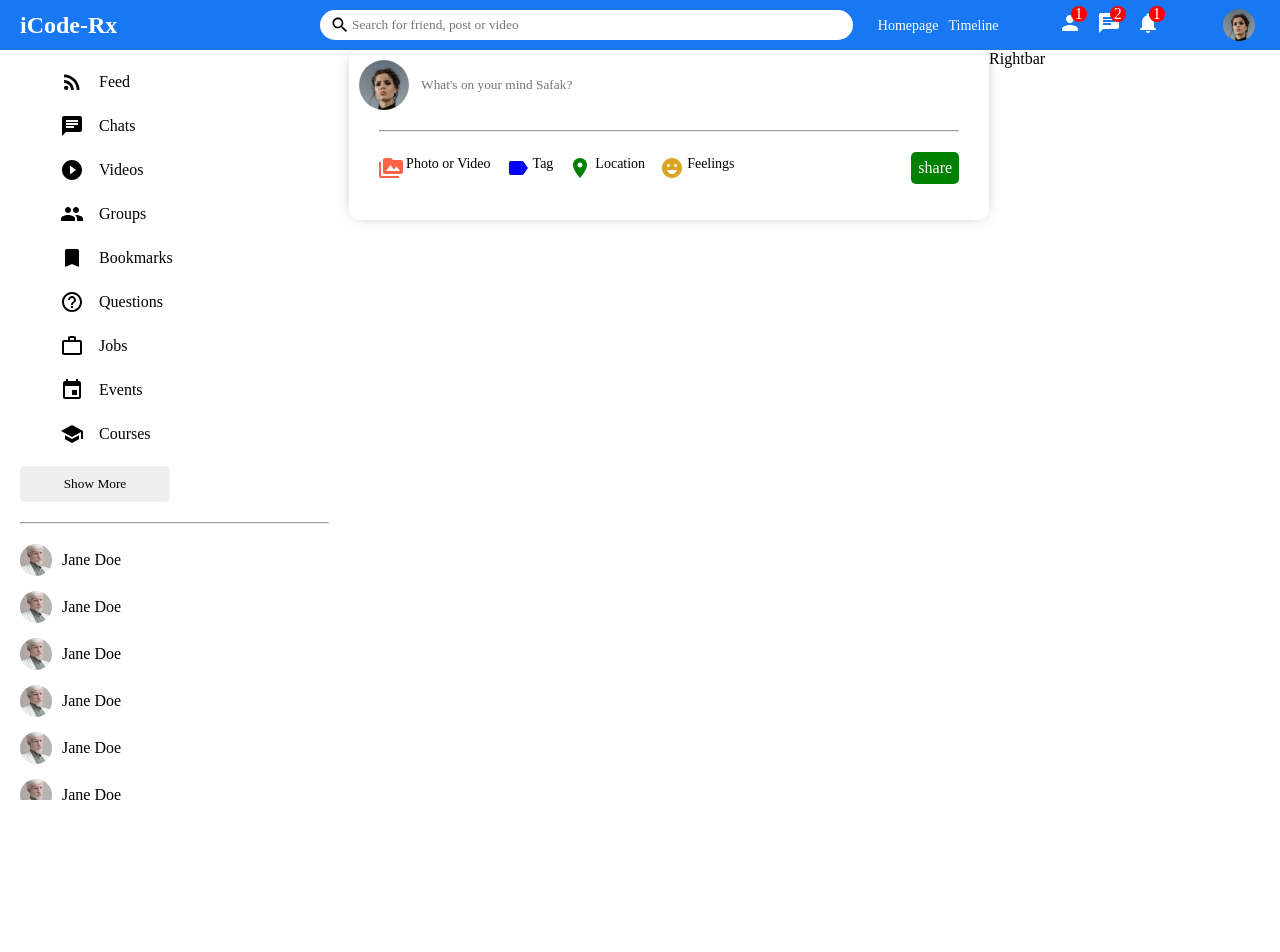
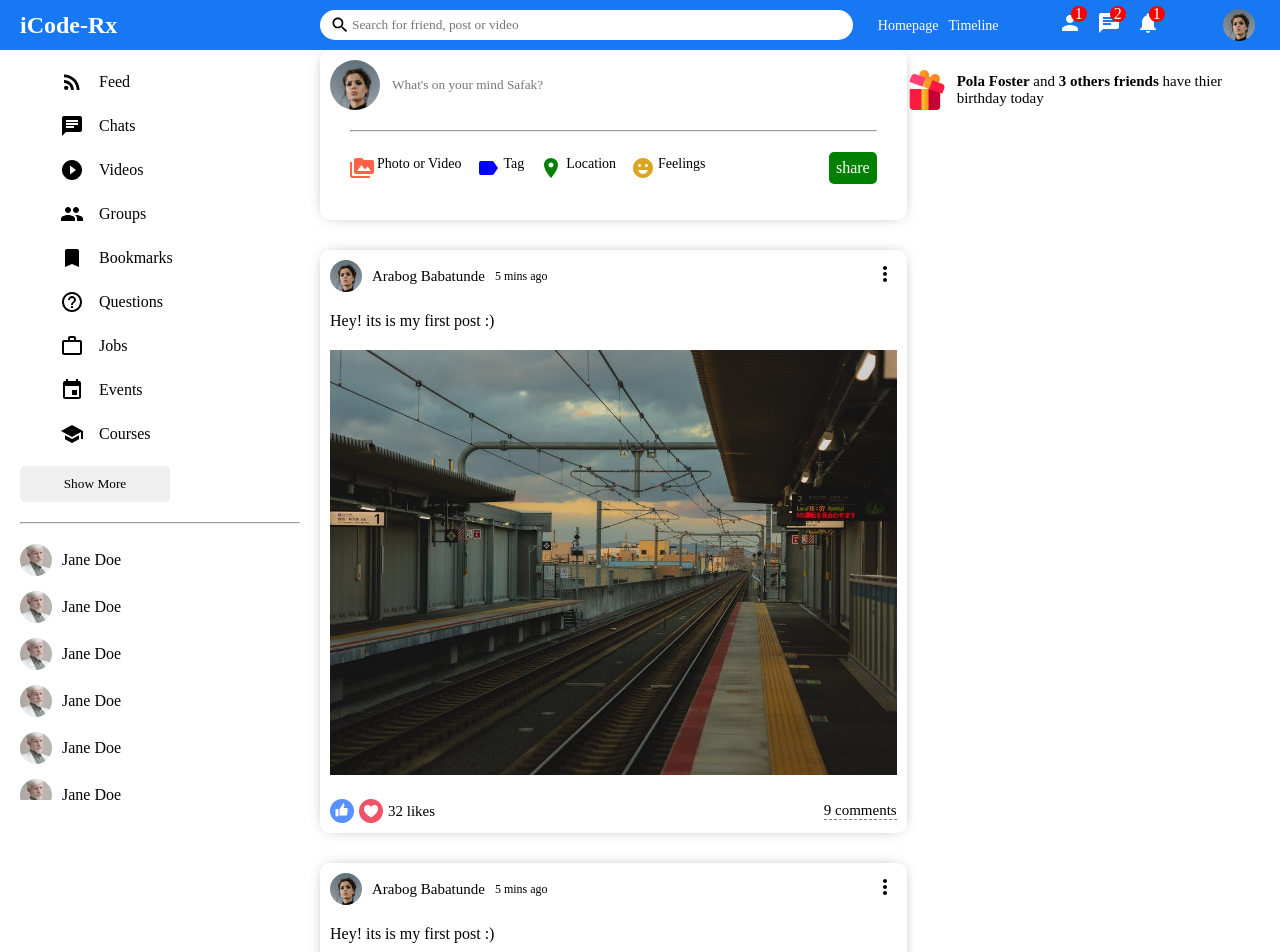
Before and after one commit to arabog/iCode-Rx-Social-Media, a React (Create React App) app in the folder react-social-client/: page / in a window 1280 px wide. Shown: the top 952 px of the page. Before the commit the page ends 800 px from the top, so only its background shows below. Built offline with nearby package versions, Linux system fonts and the light colour scheme.

Commit message:
another commit

```diff
--- a/react-social-client/src/components/feed/Feed.jsx
+++ b/react-social-client/src/components/feed/Feed.jsx
@@ -1,12 +1,17 @@
+import Post from "../post/Post"
+import Share from "../share/Share"
 import "./feed.css"
-import Share from "../share/Share"
 
 export default function Feed() {
           return (
                     <div className= "feed">
                               <div className="feedWrapper">
                                         < Share />
-
+                                        <Post />
+                                        <Post />
+                                        <Post />
+                                        <Post />
+                                        <Post />
 
                               </div>
                     </div>
--- a/react-social-client/src/components/feed/feed.css
+++ b/react-social-client/src/components/feed/feed.css
@@ -2,6 +2,6 @@
           flex: 5.5;
 }
 
-.feedWrapper {
+/* .feedWrapper {
           display: flex;
-}
+} */
--- a/react-social-client/src/components/post/Post.jsx
+++ b/react-social-client/src/components/post/Post.jsx
@@ -0,0 +1,40 @@
+import './post.css'
+import { MoreVert } from "@material-ui/icons"
+
+export default function Post() {
+          return (
+                    <div className= "post">
+                              <div className="postWrapper">
+                                        <div className="postTop">
+                                                  <div className="postTopLeft">
+                                                            <img src="/assets/person/1.jpeg" alt="" className="postProfileImg" />
+                                                            <span className="postUsername">Arabog Babatunde</span>
+                                                            <span className="postDate">5 mins ago</span>
+
+                                                  </div>
+
+                                                  <div className="postTopRight">
+                                                            <MoreVert />
+                                                  </div>
+                                        </div>
+
+                                        <div className="postCenter">
+                                                  <span className="postText">Hey! its is my first post :)</span>
+                                                  <img src="/assets/post/1.jpeg" alt="" className="postImg" />
+                                        </div>
+
+                                        <div className="postBottom">
+                                                  <div className="postBottomLeft">
+                                                            <img src="/assets/like.png" alt="" className="likeIcon" />
+                                                            <img src="/assets/heart.png" alt="" className="likeIcon" />
+                                                            <span className="postLikeCounter">32 likes</span>
+                                                  </div>
+
+                                                  <div className="postBottomRight">
+                                                            <div className="postCommentText">9 comments</div>
+                                                  </div>
+                                        </div>
+                              </div>
+                    </div>
+          )
+}
--- a/react-social-client/src/components/post/post.css
+++ b/react-social-client/src/components/post/post.css
@@ -0,0 +1,79 @@
+.post {
+          width: 100%;
+          border-radius: 10px;
+          -webkit-box-shadow: 0px 0px 16px -8px rgba(0, 0, 0, 0.68);
+          box-shadow: 0px 0px 16px -8px rgba(0, 0, 0, 0.68);;
+          margin: 30px 0;
+}
+
+.postWrapper {
+          padding: 10px;
+}
+
+.postTop {
+          display: flex;
+          align-items: center;
+          justify-content: space-between;
+}
+
+.postTopLeft {
+          display: flex;
+          align-items: center;
+}
+
+.postProfileImg {
+          width: 32px;
+          height: 32px;
+          border-radius: 50%;
+          object-fit: cover;
+}
+
+.postUsername {
+          font-size: 15px;
+          font-weight: 500;
+          margin: 0 10px;
+}
+
+.postDate {
+          font-size: 12px;
+}
+
+.postCenter {
+          margin: 20px 0;
+}
+
+.postImg {
+          margin-top: 20px;
+          width: 100%;
+          max-height: 500px;
+          object-fit: contain;
+}
+
+.postBottom {
+          display: flex;
+          align-items: center;
+          justify-content: space-between;
+}
+
+.postBottomLeft {
+          display: flex;
+          align-items: center;
+}
+
+.likeIcon {
+          width: 24px;
+          height: 24px;
+          margin-right: 5px;
+          cursor: pointer;
+}
+
+.postLikeCounter {
+          font-size: 15px;
+}
+
+.postCommentText {
+          cursor: pointer;
+          border-bottom: 1px dashed gray;
+          font-size: 15px;
+
+}
--- a/react-social-client/src/components/rightbar/Rightbar.jsx
+++ b/react-social-client/src/components/rightbar/Rightbar.jsx
@@ -3,7 +3,15 @@
 export default function Rightbar() {
           return (
                     <div className= "rightbar">
-                              Rightbar
+                              <div className="rightbarWrapper">
+                                        <div className="birthdayContainer">
+                                                  <img src="/assets/gift.png" alt="" className="birthdayImg" />
+
+                                                  <span className="birthdayText">
+                                                            <b>Pola Foster</b> and <b>3 others friends</b> have thier birthday today
+                                                  </span>
+                                        </div>
+                              </div>
                     </div>
           )
 }
--- a/react-social-client/src/components/rightbar/rightbar.css
+++ b/react-social-client/src/components/rightbar/rightbar.css
@@ -1,3 +1,24 @@
 .rightbar{
-          flex: 2.5;
+          flex: 3.5;
 }
+
+.rightbarWrapper {
+          padding: 20px 20px 0 0;
+}
+
+
+.birthdayContainer {
+          display: flex;
+          align-items: center;
+}
+
+.birthdayImg {
+          width: 40px;
+          height: 40px;
+          margin-right: 10px;
+}
+
+.birthdayText {
+          font-weight: 300;
+          font-size: 15px;
+}
```
